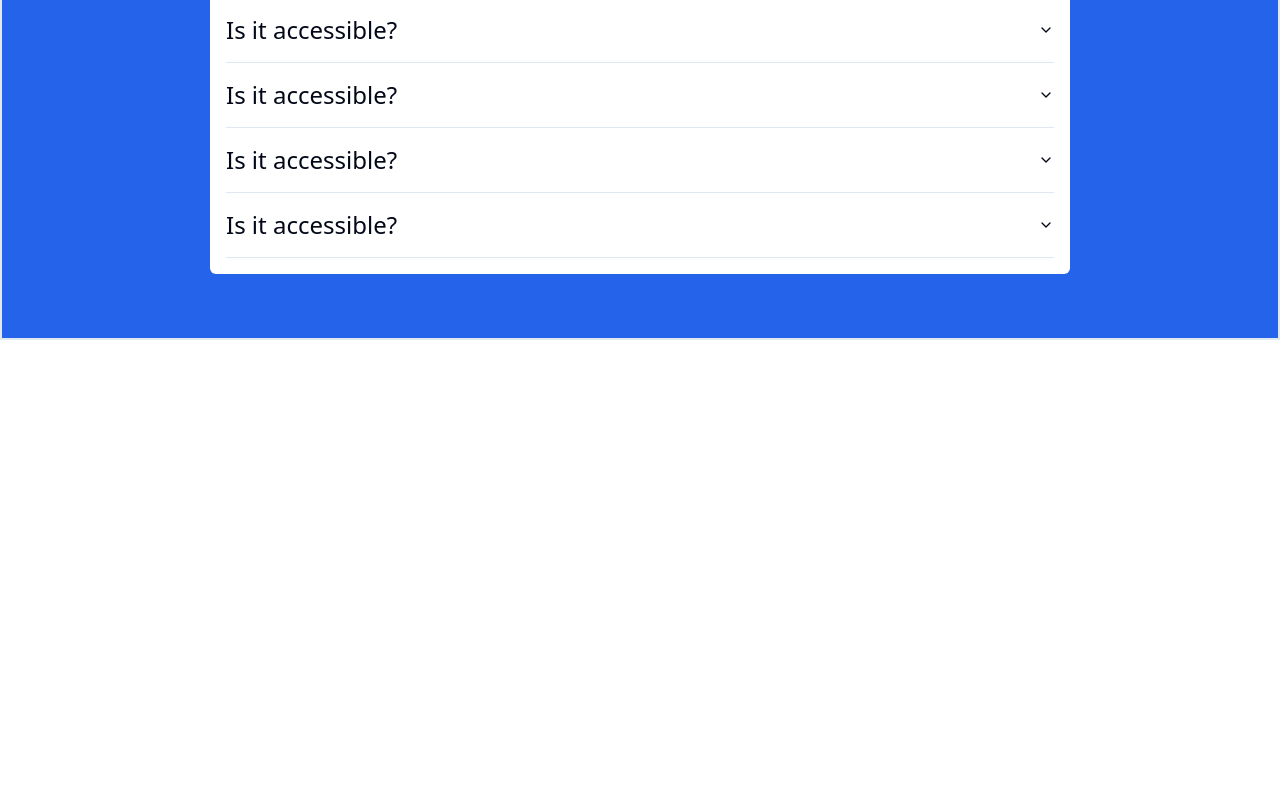
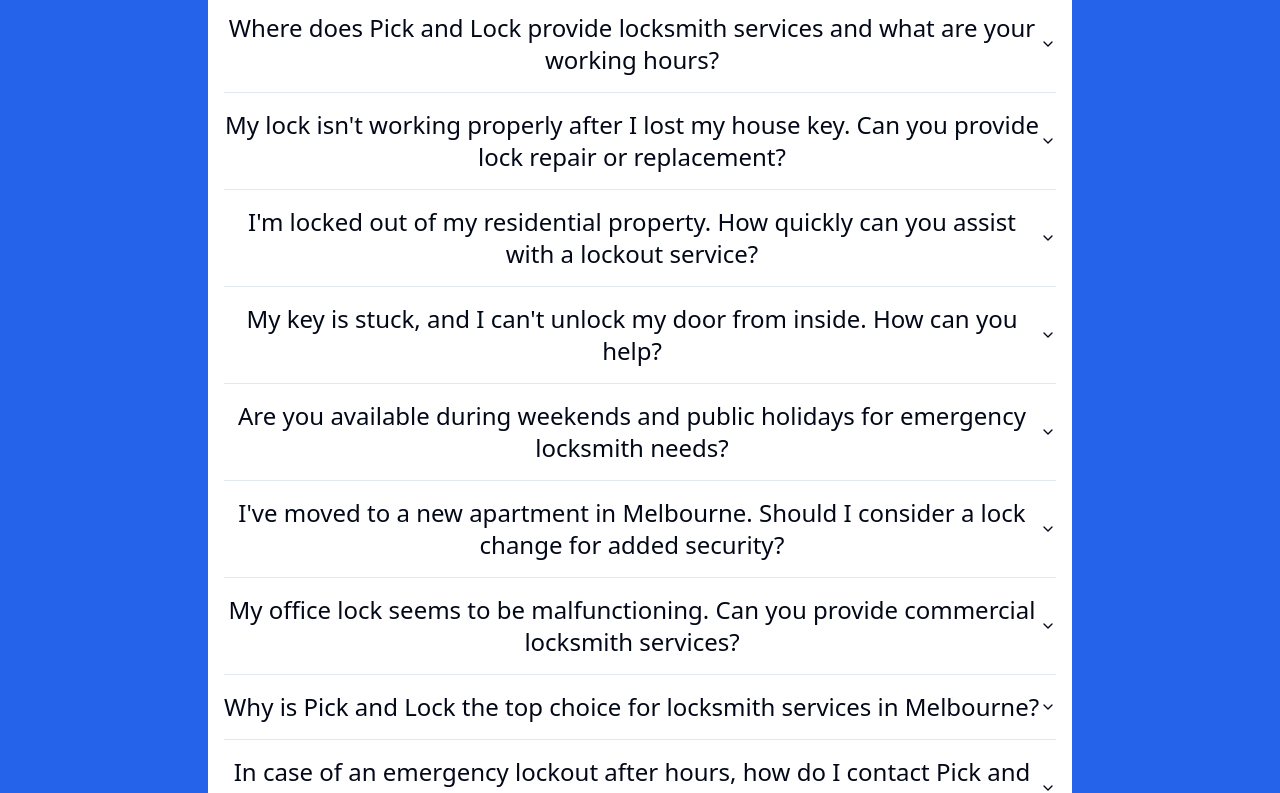
Before and after one commit to digmi123/unlock-it, a React (Vite) app: page / in a window 1280 px wide. Shown: the part 1240-2033 px from the top of the page. Before the commit the page ends 1580 px from the top, so only its background shows below. Built offline with nearby package versions, Linux system fonts and the light colour scheme.

Commit message:
Add FAQ section.

```diff
--- a/src/App.jsx
+++ b/src/App.jsx
@@ -1,4 +1,5 @@
 import FAQ from "./sections/FAQ";
+// import Help from "./sections/Help";
 import ReasonsSection from "./sections/ReasonsSection";
 
 function App() {
@@ -6,6 +7,7 @@ function App() {
     <>
       <ReasonsSection />
       <FAQ />
+      {/* <Help /> */}
     </>
   );
 }
--- a/src/sections/FAQ.jsx
+++ b/src/sections/FAQ.jsx
@@ -5,42 +5,84 @@ import {
   AccordionTrigger,
 } from "@/components/ui/accordion";
 
+const questionsAnswers = [
+  {
+    question:
+      "Where does Pick and Lock provide locksmith services and what are your working hours?",
+    answer:
+      "Pick and Lock offers locksmith services across the entire Melbourne area. We operate 24/7, ensuring you have access to emergency locksmith solutions any time you’re locked out or need assistance.",
+  },
+  {
+    question:
+      "My lock isn't working properly after I lost my house key. Can you provide lock repair or replacement?",
+    answer:
+      "Absolutely! If you’ve lost your key or your lock is damaged, we specialize in both lock repair and lock replacement. Our Melbourne locksmiths will assess and recommend the best solution.",
+  },
+  {
+    question:
+      "I'm locked out of my residential property. How quickly can you assist with a lockout service?",
+    answer:
+      "No worries! We’re experts in lockout solutions. Just give us a call, and our locksmith will aim to be at your Melbourne location within 15 minutes.",
+  },
+  {
+    question:
+      "My key is stuck, and I can't unlock my door from inside. How can you help?",
+    answer:
+      "Stay calm. We offer a ‘stuck key fix’ service and can also assist if you’re locked from inside. Contact Pick and Lock, and we’ll dispatch a locksmith to help you out safely.",
+  },
+  {
+    question:
+      "Are you available during weekends and public holidays for emergency locksmith needs?",
+    answer:
+      "Absolutely! Pick and Lock provides 24-hour locksmith services, ensuring you’re covered day and night, even on public holidays.",
+  },
+  {
+    question:
+      "I've moved to a new apartment in Melbourne. Should I consider a lock change for added security?",
+    answer:
+      "It’s often a good idea for peace of mind. Our locksmith services include lock change solutions to ensure your new place is secure.",
+  },
+  {
+    question:
+      "My office lock seems to be malfunctioning. Can you provide commercial locksmith services?",
+    answer:
+      "Definitely! Whether it’s a residential or commercial locksmith need in Melbourne, we’ve got you covered. We’ll check your office lock and provide the necessary service.",
+  },
+  {
+    question:
+      "Why is Pick and Lock the top choice for locksmith services in Melbourne?",
+    answer:
+      "With our rapid response time, comprehensive lock services, and dedication to Melbourne’s community, we’re the leading locksmith service in the area.",
+  },
+  {
+    question:
+      "In case of an emergency lockout after hours, how do I contact Pick and Lock?",
+    answer:
+      "For immediate assistance, especially after hours or in emergencies, please dial (03) 6358 2037. We’re here 24/7 to assist with all your locksmith needs.",
+  },
+  {
+    question:
+      "How experienced are the locksmiths at Pick and Lock? Can they handle complex lock situations?",
+    answer:
+      "Absolutely! Our locksmiths in Melbourne are highly trained and bring years of experience to the table. Whether it’s a common lock issue or a more complex situation, our team is equipped to handle it efficiently and effectively.",
+  },
+];
+
 export default function FAQ() {
   return (
-    <section className="px-52 py-12 border-2 bg-primary">
+    <section className="px-52 py-12 bg-primary">
       <h1 className="text-4xl uppercase font-bold text-center">
         locksmith common questions
       </h1>
 
-      <div className="my-4 flex flex-col bg-white p-4 rounded-md">
+      <div className="my-4 p-4 flex flex-col bg-white rounded-md">
         <Accordion type="single" collapsible>
-          <AccordionItem value="item-1">
-            <AccordionTrigger>Is it accessible?</AccordionTrigger>
-            <AccordionContent>
-              Yes. It adheres to the WAI-ARIA design pattern.
-            </AccordionContent>
-          </AccordionItem>
-
-          <AccordionItem value="item-2">
-            <AccordionTrigger>Is it accessible?</AccordionTrigger>
-            <AccordionContent>
-              Yes. It adheres to the WAI-ARIA design pattern.
-            </AccordionContent>
-          </AccordionItem>
-
-          <AccordionItem value="item-3">
-            <AccordionTrigger>Is it accessible?</AccordionTrigger>
-            <AccordionContent>
-              Yes. It adheres to the WAI-ARIA design pattern.
-            </AccordionContent>
-          </AccordionItem>
-
-          <AccordionItem value="item-4">
-            <AccordionTrigger>Is it accessible?</AccordionTrigger>
-            <AccordionContent>
-              Yes. It adheres to the WAI-ARIA design pattern.
-            </AccordionContent>
-          </AccordionItem>
+          {questionsAnswers.map(({ question, answer }) => (
+            <AccordionItem value={question} key={question}>
+              <AccordionTrigger>{question}</AccordionTrigger>
+              <AccordionContent>{answer}</AccordionContent>
+            </AccordionItem>
+          ))}
         </Accordion>
       </div>
     </section>
```
